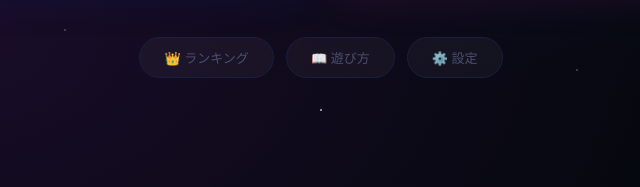
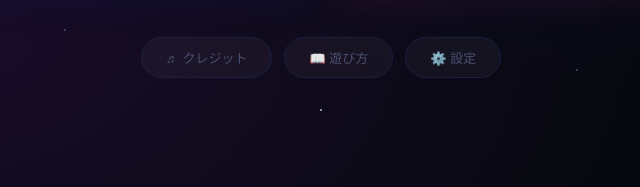
Before and after one commit to koudai3776/life-wolf-online8, a website: page public/index.html in a window 1280 px wide. Shown: the part 610-797 px from the top of the page, 319-959 px from the left. Drawn offline with Linux system fonts and the light colour scheme.

Commit message:
TOPページ: 下部ナビの「ランキング」ボタンを「クレジット」に変更

```diff
--- a/public/index.html
+++ b/public/index.html
@@ -304,7 +304,7 @@ body{
 
   <!-- ボトムナビ -->
   <nav class="bottom-nav">
-    <button class="nav-btn">👑 ランキング</button>
+    <button class="nav-btn">♬ クレジット</button>
     <button class="nav-btn">📖 遊び方</button>
     <button class="nav-btn">⚙️ 設定</button>
   </nav>
```
